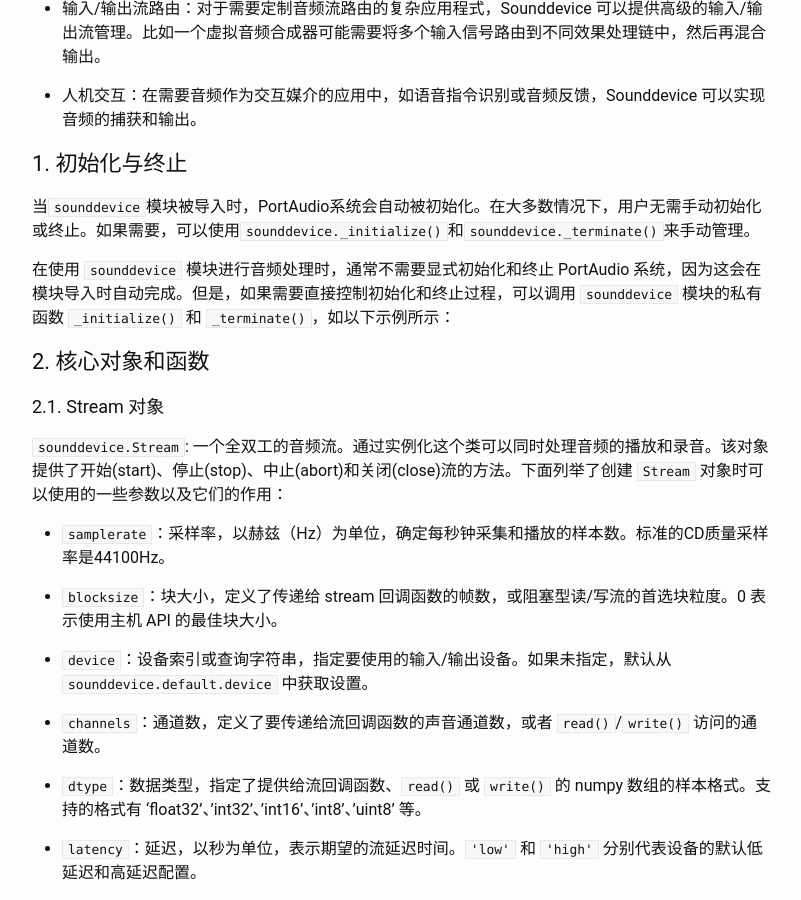
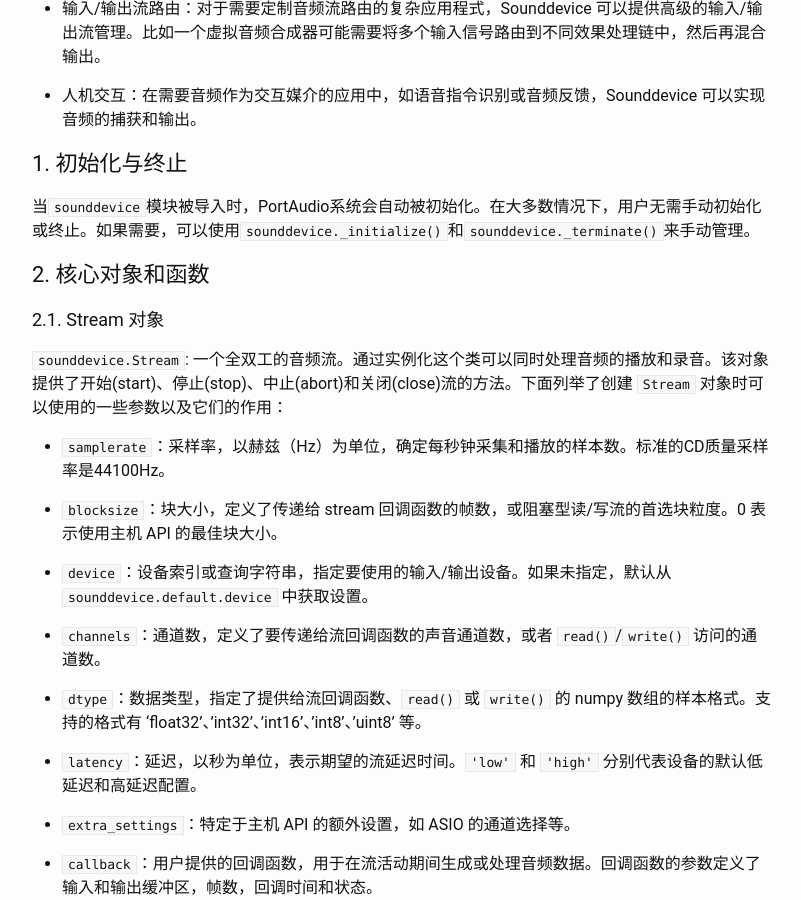
Before and after one commit to talkincode/ToughNotes, a Jekyll site: the page built from _posts/2024-03-11-sounddevice-python-library.md, in a window 1280 px wide and 900 px high, scrolled down 680 px. Shown: the whole window, without its empty margins (238-1039 px from the left). Built offline with Jekyll 4.4.1, drawn with Linux system fonts in a browser that asks for light colours.

Commit message:
更新 sounddevice Python 库的文档***

```diff
--- a/_posts/2024-03-11-sounddevice-python-library.md
+++ b/_posts/2024-03-11-sounddevice-python-library.md
@@ -25,8 +25,6 @@ Sounddevice 是一个用于录制和播放音频的Python库，它以直观的AP
 ## 1. 初始化与终止
 
 当`sounddevice`模块被导入时，PortAudio系统会自动被初始化。在大多数情况下，用户无需手动初始化或终止。如果需要，可以使用`sounddevice._initialize()`和`sounddevice._terminate()`来手动管理。
-
-在使用 `sounddevice` 模块进行音频处理时，通常不需要显式初始化和终止 PortAudio 系统，因为这会在模块导入时自动完成。但是，如果需要直接控制初始化和终止过程，可以调用 `sounddevice` 模块的私有函数 `_initialize()` 和 `_terminate()`，如以下示例所示：
 
 ## 2. 核心对象和函数
 
```
